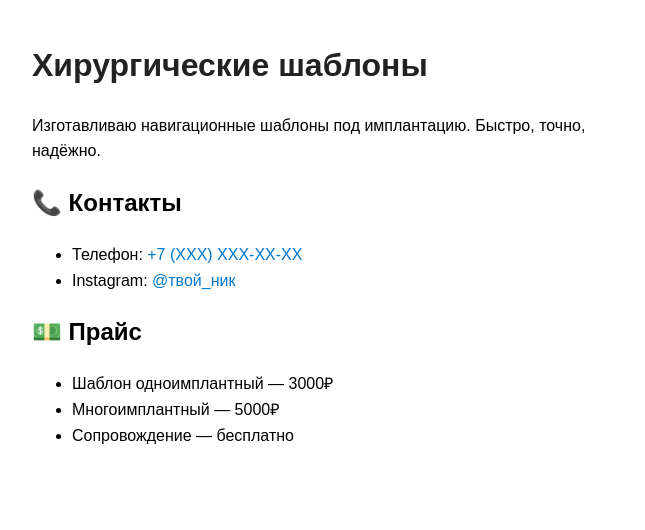
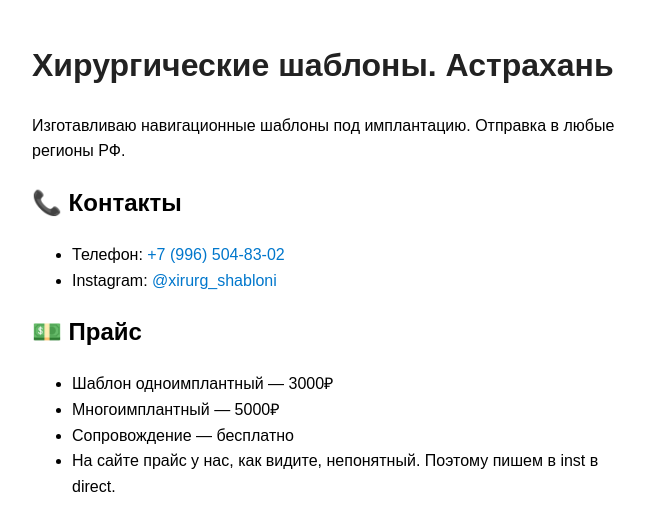
Before and after one commit to isa95admin/isa.github.io, a plain HTML site: page index.html in a window 1280 px wide. Shown: the whole page, without its empty margins (308-953 px from the left). Drawn offline with Linux system fonts and the light colour scheme.

Commit message:
Update index.html

```diff
--- a/index.html
+++ b/index.html
@@ -2,7 +2,7 @@
 <html lang="ru">
 <head>
   <meta charset="UTF-8">
-  <title>Хирургические шаблоны — Иса</title>
+  <title>Хирургические шаблоны</title>
   <style>
     body {
       font-family: sans-serif;
@@ -20,13 +20,13 @@
   </style>
 </head>
 <body>
-  <h1>Хирургические шаблоны</h1>
-  <p>Изготавливаю навигационные шаблоны под имплантацию. Быстро, точно, надёжно.</p>
+  <h1>Хирургические шаблоны. Астрахань </h1>
+  <p>Изготавливаю навигационные шаблоны под имплантацию. Отправка в любые регионы РФ.</p>
 
   <h2>📞 Контакты</h2>
   <ul>
-    <li>Телефон: <a href="tel:+7XXXXXXXXXX">+7 (XXX) XXX-XX-XX</a></li>
-    <li>Instagram: <a href="https://instagram.com/твой_ник" target="_blank">@твой_ник</a></li>
+    <li>Телефон: <a href="tel:+7XXXXXXXXXX">+7 (996) 504-83-02</a></li>
+    <li>Instagram: <a href="https://instagram.com/твой_ник" target="_blank">@xirurg_shabloni</a></li>
   </ul>
 
   <h2>💵 Прайс</h2>
@@ -34,6 +34,7 @@
     <li>Шаблон одноимплантный — 3000₽</li>
     <li>Многоимплантный — 5000₽</li>
     <li>Сопровождение — бесплатно</li>
+    <li>На сайте прайс у нас, как видите, непонятный. Поэтому пишем в inst в direct. </li>
   </ul>
 </body>
 </html>
```
